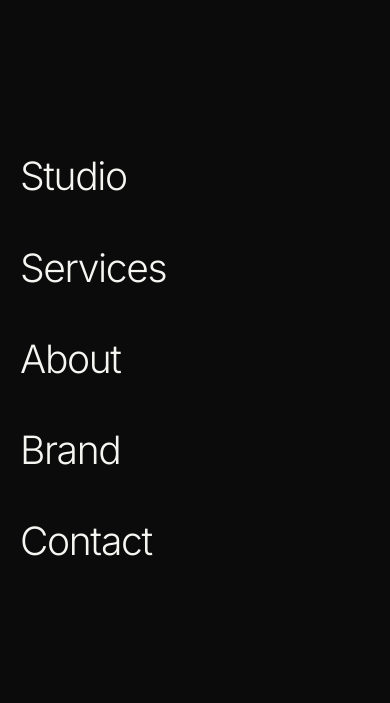
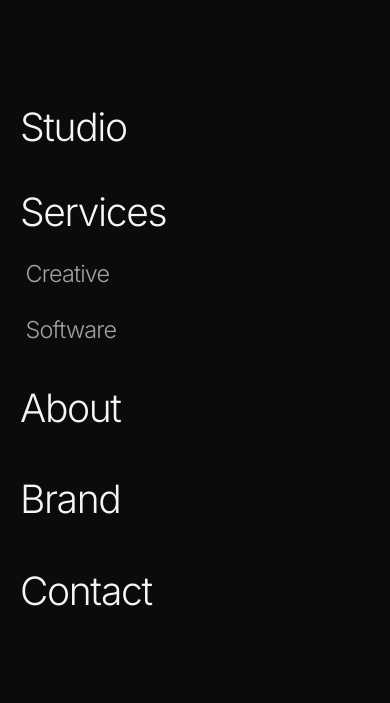
Before and after one commit to ANTBORIGINALS/landing-page, a plain HTML site: page antboriginals/brand-manual.html in a window 390 px wide. Both pictures are taken after a click on the button 348 px from the left and 36 px from the top of the page. Shown: the part 75-778 px from the top of the page. Drawn offline with Linux system fonts and the light colour scheme.

Commit message:
Turn Services nav link into a dropdown
Services now opens a menu with Creative and Software on every page. It opens on hover or click, closes on Escape, outside click or focus loss, and shows as nested links in the mobile menu.

```diff
--- a/antboriginals/brand-manual.html
+++ b/antboriginals/brand-manual.html
@@ -47,7 +47,16 @@
 
       <nav class="nav__links" id="navLinks" aria-label="Primary">
         <a href="index.html#studio">Studio</a>
-        <a href="index.html#services">Services</a>
+        <div class="nav__dropdown">
+          <button class="nav__dropdown-toggle" type="button" aria-expanded="false" aria-controls="servicesMenu">
+            Services
+            <svg viewBox="0 0 24 24" aria-hidden="true"><path d="M6 9l6 6 6-6"/></svg>
+          </button>
+          <div class="nav__menu" id="servicesMenu">
+            <a href="index.html#services">Creative</a>
+            <a href="index.html#software">Software</a>
+          </div>
+        </div>
         <a href="index.html#about">About</a>
         <a href="brand-manual.html">Brand</a>
         <a href="index.html#contact">Contact</a>
--- a/antboriginals/css/style.css
+++ b/antboriginals/css/style.css
@@ -168,7 +168,8 @@ b { font-weight: 700; }
   color: var(--muted);
   transition: color 0.3s var(--ease);
 }
-.nav__links a::after {
+.nav__links a::after,
+.nav__dropdown-toggle::after {
   content: "";
   position: absolute;
   left: 0;
@@ -182,6 +183,67 @@ b { font-weight: 700; }
 }
 .nav__links a:hover { color: var(--text); }
 .nav__links a:hover::after { transform: scaleX(1); }
+
+.nav__dropdown { position: relative; }
+.nav__dropdown-toggle {
+  position: relative;
+  display: inline-flex;
+  align-items: center;
+  gap: 0.35rem;
+  padding: 0.4rem 0;
+  border: 0;
+  background: none;
+  color: var(--muted);
+  font: inherit;
+  font-size: 0.92rem;
+  cursor: pointer;
+  transition: color 0.3s var(--ease);
+}
+.nav__dropdown-toggle svg {
+  width: 14px;
+  height: 14px;
+  fill: none;
+  stroke: currentColor;
+  stroke-width: 1.8;
+  stroke-linecap: round;
+  stroke-linejoin: round;
+  transition: transform 0.3s var(--ease);
+}
+.nav__dropdown-toggle:hover,
+.nav__dropdown.is-open .nav__dropdown-toggle { color: var(--text); }
+.nav__dropdown-toggle:hover::after,
+.nav__dropdown.is-open .nav__dropdown-toggle::after { transform: scaleX(1); }
+.nav__dropdown.is-open .nav__dropdown-toggle svg { transform: rotate(180deg); }
+
+.nav__menu {
+  position: absolute;
+  top: 100%;
+  left: -1.25rem;
+  display: flex;
+  flex-direction: column;
+  gap: 0.35rem;
+  min-width: 11rem;
+  margin-top: 0.85rem;
+  padding: 0.85rem 1.25rem;
+  border: 1px solid var(--line);
+  background: rgba(11, 11, 12, 0.96);
+  opacity: 0;
+  visibility: hidden;
+  transform: translateY(-6px);
+  transition: opacity 0.25s var(--ease), transform 0.25s var(--ease), visibility 0.25s;
+}
+.nav__menu::before {
+  content: "";
+  position: absolute;
+  inset: -0.85rem 0 auto 0;
+  height: 0.85rem;
+}
+.nav__dropdown.is-open .nav__menu {
+  opacity: 1;
+  visibility: visible;
+  transform: none;
+}
+.nav__menu a { width: fit-content; }
 
 .nav__toggle {
   display: none;
@@ -228,6 +290,31 @@ b { font-weight: 700; }
     font-weight: 300;
     letter-spacing: -0.035em;
     color: var(--text);
+  }
+  .nav__dropdown-toggle {
+    padding: 0;
+    color: var(--text);
+    font-size: clamp(2.25rem, 10vw, 3rem);
+    font-weight: 300;
+    letter-spacing: -0.035em;
+    cursor: default;
+  }
+  .nav__dropdown-toggle svg,
+  .nav__dropdown-toggle::after { display: none; }
+  .nav__menu {
+    position: static;
+    min-width: 0;
+    margin: 0.35rem 0 0;
+    padding: 0 0 0 0.35rem;
+    border: 0;
+    background: none;
+    opacity: 1;
+    visibility: visible;
+    transform: none;
+  }
+  .nav__links .nav__menu a {
+    font-size: clamp(1.35rem, 6vw, 1.75rem);
+    color: var(--muted);
   }
   .nav.is-open .nav__links { opacity: 1; visibility: visible; }
   .nav.is-open::before { opacity: 0; }
--- a/antboriginals/js/main.js
+++ b/antboriginals/js/main.js
@@ -312,6 +312,46 @@ const FORM_ENDPOINT = "https://formspree.io/f/mkjgeejo";
     if (e.matches) setMenu(false);
   });
 
+  var dropdown = document.querySelector(".nav__dropdown");
+  if (dropdown) {
+    var ddToggle = dropdown.querySelector(".nav__dropdown-toggle");
+    var desktop = window.matchMedia("(min-width: 761px)");
+    var setDropdown = function (open) {
+      dropdown.classList.toggle("is-open", open);
+      ddToggle.setAttribute("aria-expanded", String(open));
+    };
+
+    ddToggle.addEventListener("click", function (e) {
+      if (!desktop.matches) return;
+      if (e.pointerType === "mouse") setDropdown(true);
+      else setDropdown(!dropdown.classList.contains("is-open"));
+    });
+    dropdown.addEventListener("pointerenter", function (e) {
+      if (e.pointerType === "mouse" && desktop.matches) setDropdown(true);
+    });
+    dropdown.addEventListener("pointerleave", function (e) {
+      if (e.pointerType === "mouse") setDropdown(false);
+    });
+    dropdown.addEventListener("focusout", function (e) {
+      if (!dropdown.contains(e.relatedTarget)) setDropdown(false);
+    });
+    dropdown.addEventListener("click", function (e) {
+      if (e.target.closest(".nav__menu a")) setDropdown(false);
+    });
+    document.addEventListener("click", function (e) {
+      if (!dropdown.contains(e.target)) setDropdown(false);
+    });
+    document.addEventListener("keydown", function (e) {
+      if (e.key === "Escape" && dropdown.classList.contains("is-open")) {
+        setDropdown(false);
+        ddToggle.focus();
+      }
+    });
+    desktop.addEventListener("change", function () {
+      setDropdown(false);
+    });
+  }
+
   /* ---------- Gentle reveal on scroll ---------- */
   var items = document.querySelectorAll("[data-reveal]");
   if ("IntersectionObserver" in window) {
```
Also changed, not shown: antboriginals/index.html (+10 -2 lines), antboriginals/privacy-policy.html (+10 -1 lines), antboriginals/terms-of-use.html (+10 -1 lines).
